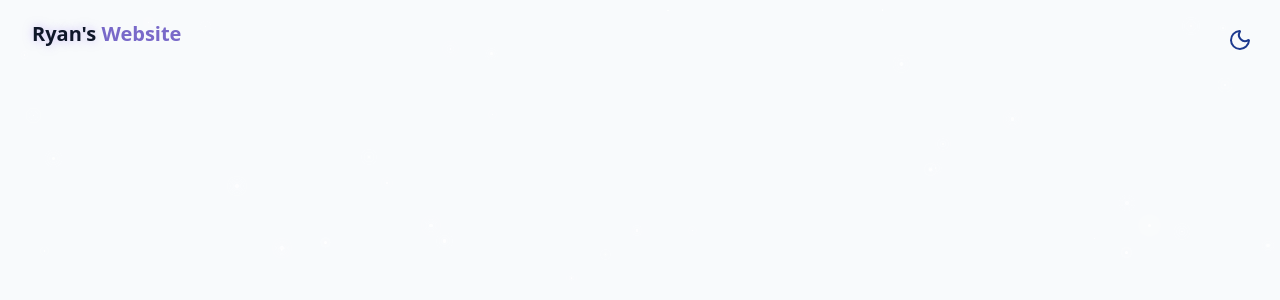
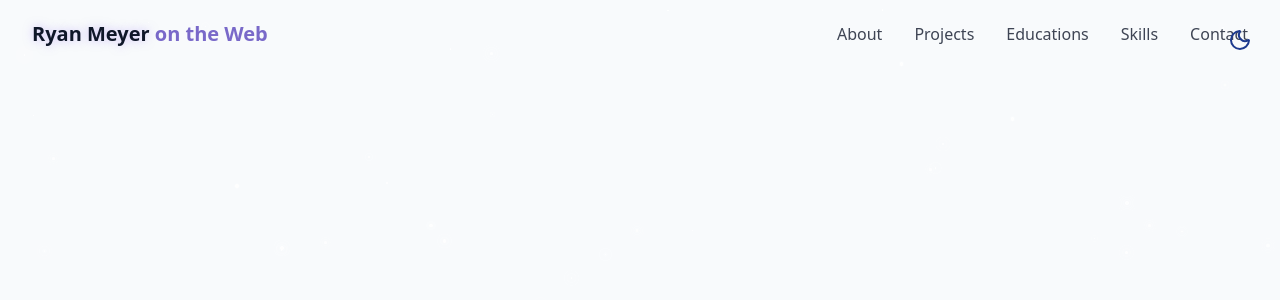
Before and after one commit to rpmeyer3/Parrot, a React (Vite) app: page / in a window 1280 px wide. Shown: the top 300 px of the page. Built offline with nearby package versions, Linux system fonts and the light colour scheme.

Commit message:
Add responsive mobile menu to Navbar
Introduced a mobile navigation menu with a backdrop and transition effects for smaller screens. Updated the desktop navigation and changed the first nav item from 'Home' to 'About'. Also updated the site title and link in the Navbar.

```diff
--- a/src/components/Navbar.jsx
+++ b/src/components/Navbar.jsx
@@ -2,7 +2,7 @@ import React, { useState, useEffect } from "react";
 import {cn} from'@/lib/utils';
 
 const navItems = [
-    {name: "Home", href: "#About"},
+    {name: "About", href: "#About"},
     {name: "Projects", href: "#Projects"},
     {name: "Educations", href: "#Education"},
     {name: "Skills", href: "#Skills"},
@@ -11,6 +11,7 @@ const navItems = [
 
 export const Navbar = () => {
     const [isScrolled, setIsScrolled] = useState(false);
+    const [isMenuOpen, setIsMenuOpen] = useState(false);
 
     useEffect(() => {
         const handleScroll = () => {
@@ -27,12 +28,38 @@ export const Navbar = () => {
     >
 
         <div className="container flex items-center justify-between">
-            <a className="text-xl font-bold text-primary flex items-center">
+            <a
+                className="text-xl font-bold text-primary flex items-center"
+                href="About"
+            >
                 <span className="relative z-10">
-                    <span className="text-glow text-foreground"> Ryan's </span> Website
+                    <span className="text-glow text-foreground"> Ryan Meyer </span> on the Web
                 </span>
             </a>
 
+            {/* desktop nav ver */}
+            <div className="hidden md:flex space-x-8">
+                {navItems.map((item, key) => (
+                    <a key={key} href={item.href} className="text-foreground/80 hover:text-primary transition-colors duration-300">{item.name}</a>
+                ))}
+            </div>
+
+
+            {/* mobile nav version */}
+            <div className={cn(
+                "fixed inset-0 bg-background/95 backdrop-blur-md z-40 flex flex-col items-center justify-center transition-all duration-300 md:hidden",
+                isMenuOpen ? "opacity-100 pointer-events-auto" : "opacity-0 pointer-events-none"
+            )}>
+                <div className="flex flex-col space-y-8 text-xl">
+                    {navItems.map((item, key) => (
+                        <a key={key} href={item.href} className="text-foreground/80 hover:text-primary transition-colors duration-300"
+
+                        >
+                            {item.name}
+                        </a>
+                    ))}
+                </div>
+            </div>
         </div>
     </nav>
     );
```
